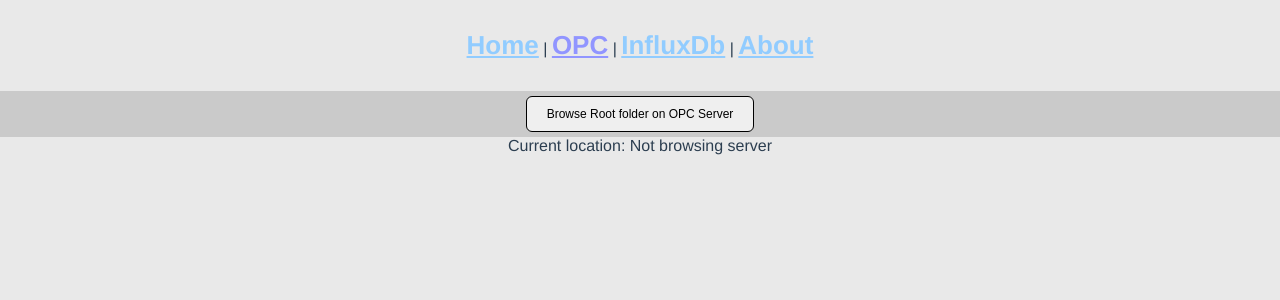
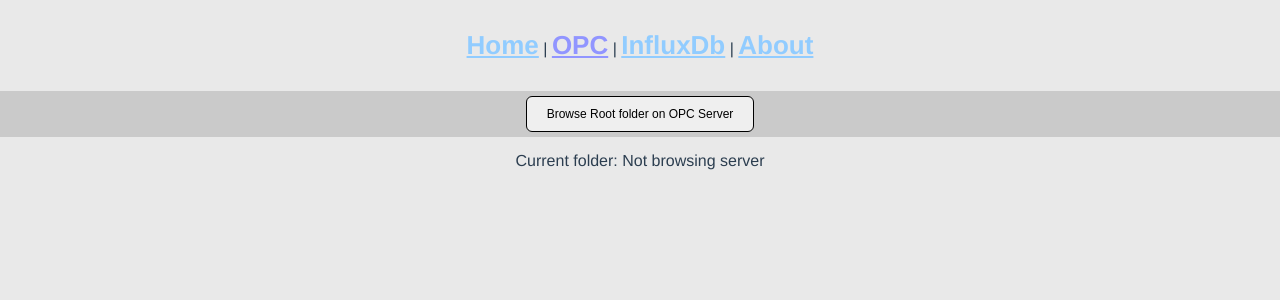
Before and after one commit to JoachimEkstrom/exjobb-node-frontend, a Vue app: page /opc in a window 1280 px wide. Shown: the top 300 px of the page. Built offline with nearby package versions, Linux system fonts and the light colour scheme.

Commit message:
CSS fixes

```diff
--- a/src/components/BrowsingOPCServer.vue
+++ b/src/components/BrowsingOPCServer.vue
@@ -4,7 +4,7 @@
             <Button text="Browse Root folder on OPC Server" eventId="browseOPC" @click="browseOPCServer(hostname, OPCNodeId)"></Button>
             <Button v-if="topLevel === false" text="Go up one level" eventId="goBack" @click="goBack(hostname, lastOPCNodeId)"></Button>
         </div>
-        <div>Current location: {{ currentFolder[currentFolder.length -1] }}</div>
+        <div class="currentFolder">Current folder: {{ currentFolder[currentFolder.length -1] }}</div>
 
         <div id="browser">
             <div v-for="(data, index) in browsedData" :key="index" class="oneElement">
@@ -165,6 +165,9 @@ p {
     margin: 0px;
     background-color: var(--var-bg-colordark);
 }
+.currentFolder{
+    padding-top: 15px;
+}
 #browser {
     margin: auto;
     width: 50%;
```
